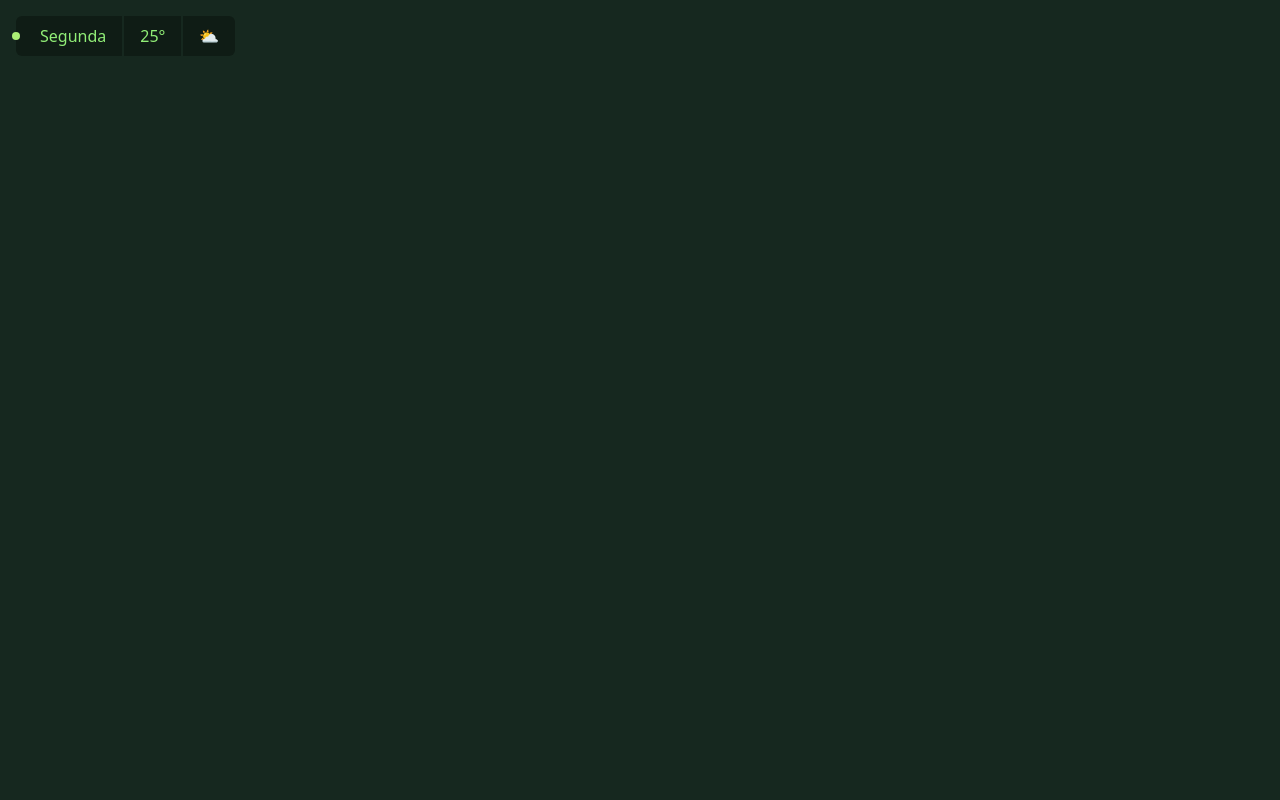
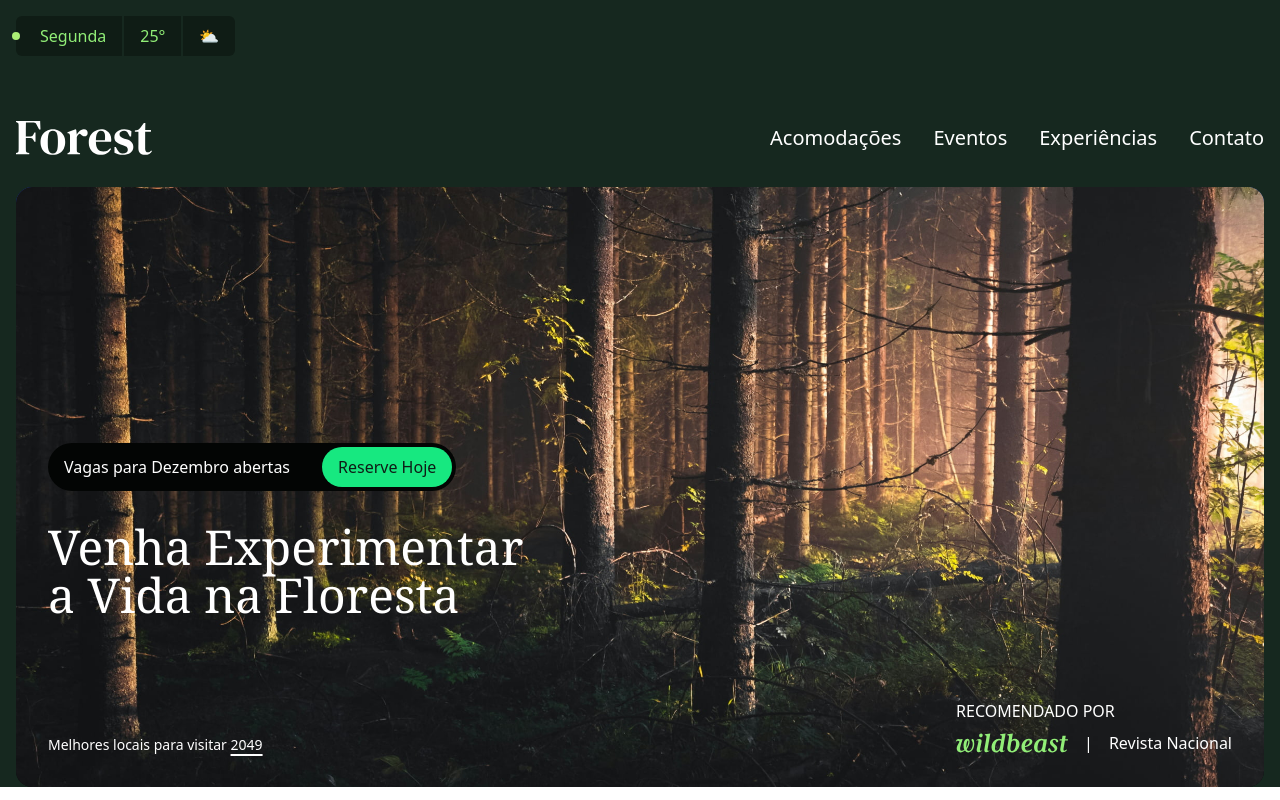
Before and after one commit to ofs-org/Forest, a React (Vite) app: page / in a window 1280 px wide. Built offline with nearby package versions, Linux system fonts and the light colour scheme.

Commit message:
chore: developed the introduction component

```diff
--- a/src/App.tsx
+++ b/src/App.tsx
@@ -1,10 +1,14 @@
 import { Climate } from "./components/Climate";
+import { Introduction } from "./components/Introduction";
+import { Menu } from "./components/Menu";
 
 function App() {
   return (
     <>
-      <main className="bg-verde-800 font-sans h-screen w-screen">
+      <main className="bg-verde-800 font-sans h-full w-full">
         <Climate />
+        <Menu />
+        <Introduction />
       </main>
     </>
   );
--- /dev/null
+++ b/src/components/Introduction.tsx
@@ -0,0 +1,46 @@
+import floresta from "../assets/img/floresta.jpg";
+import wildbeast from "../assets/parceiros/wildbeast.svg";
+export function Introduction() {
+  return (
+    <section className="container">
+      <div className="bg-gradient-to-t container from-verde-950/80 overflow-hidden pb-8 pt-64 px-8 relative rounded-2xl text-white to-blue-800 z-0">
+        <img
+          className="-z-10 absolute inset-0 object-cover size-full"
+          src={floresta}
+          alt="Imagem de floresta"
+        />
+        <div className="bg-verde-950 gap-8 inline-flex items-center mb-8 pl-4 pr-1 py-1 rounded-full">
+          Vagas para Dezembro abertas
+          <a
+            className="bg-verde-400 inline-flex px-4 py-2 rounded-full text-verde-900"
+            href=""
+          >
+            Reserve Hoje
+          </a>
+        </div>
+        <h1 className="font-serif max-w-screen-sm mb-20 text-5xl text-balance">
+          Venha Experimentar a Vida na Floresta
+        </h1>
+        <div className="flex items-end justify-between">
+          <p className="text-sm">
+            Melhores locais para visitar{" "}
+            <a
+              className="decoration-2 hover:no-underline underline underline-offset-4"
+              href=""
+            >
+              2049
+            </a>{" "}
+          </p>
+          <div>
+            <p className="mb-2 uppercase">Recomendado por </p>
+            <p className="flex gap-4 items-center">
+              <img className="w-28" src={wildbeast} alt="logo Wildbeast" />
+              <span>|</span>
+              Revista Nacional
+            </p>
+          </div>
+        </div>
+      </div>
+    </section>
+  );
+}
--- /dev/null
+++ b/src/components/Menu.tsx
@@ -0,0 +1,23 @@
+import logo from "../assets/img/forest.svg";
+import { menu } from "../utils/data";
+export function Menu() {
+  return (
+    <header className="container flex gap-8 items-center justify-between mt-8 py-8">
+      <img src={logo} alt="Logo Forest" />
+      <nav>
+        <ul className="flex flex-wrap gap-8 text-white text-xl">
+          {menu.map((item) => (
+            <li key={item.href}>
+              <a
+                className="hover:underline hover:underline-offset-8"
+                href={item.href}
+              >
+                {item.name}
+              </a>
+            </li>
+          ))}
+        </ul>
+      </nav>
+    </header>
+  );
+}
--- /dev/null
+++ b/src/utils/data.ts
@@ -0,0 +1,18 @@
+export const menu = [
+  {
+    name: "Acomodações",
+    href: "#acomodacoes",
+  },
+  {
+    name: "Eventos",
+    href: "#eventos",
+  },
+  {
+    name: "Experiências",
+    href: "#experiencias",
+  },
+  {
+    name: "Contato",
+    href: "#contato",
+  },
+];
```
